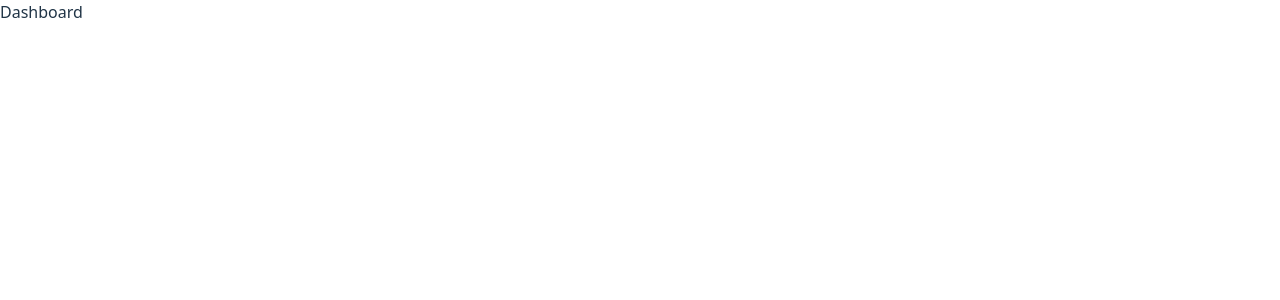
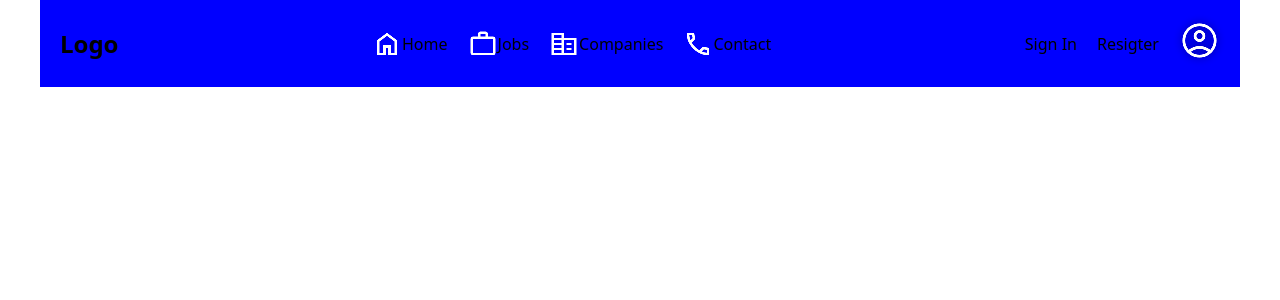
Before and after one commit to sivanantham1998/job_portal_frontend, a React (Vite) app: page /dashboard in a window 1280 px wide. Shown: the top 300 px of the page. Built offline with nearby package versions, Linux system fonts and the light colour scheme.

Commit message:
dashbord menu bar day 1

```diff
--- a/src/Dashboard/Dashboard.jsx
+++ b/src/Dashboard/Dashboard.jsx
@@ -1,5 +1,10 @@
 import React from "react";
+import Menubar from "../Menubar/Menubar";
 
 export default function Dashboard() {
-  return <div>Dashboard</div>;
+  return (
+    <div>
+      <Menubar />
+    </div>
+  );
 }
--- a/src/Header/MobileHeader.jsx
+++ b/src/Header/MobileHeader.jsx
@@ -13,6 +13,7 @@ import job_applied from "../assets/laptop_mobile.png";
 import logout from "../assets/logout_mobile.png";
 import search_mobile from "../assets/search_mobile.png";
 import { MainContent } from "./MainContent";
+import { Link } from "react-router-dom";
 export const MobileHeader = () => {
   let navLinks = [
     { logo: home, title: "Home" },
@@ -21,7 +22,7 @@ export const MobileHeader = () => {
     { logo: call, title: "Contact" },
   ];
   let options = [
-    { logo: dashboard, title: "Dashboard" },
+    { logo: dashboard, title: "Dashboard", path: "/dashboard" },
     { logo: profile, title: "Profile" },
     { logo: view_profile, title: "View Profile" },
     { logo: job_applied, title: "Job Applied" },
@@ -81,7 +82,9 @@ export const MobileHeader = () => {
               <ul className="multiple_options">
                 {options.map((item, index) => (
                   <li key={index}>
-                    <img src={item.logo} alt="" /> &nbsp; {item.title}
+                    <Link to={item.path}>
+                      <img src={item.logo} alt="" /> &nbsp; {item.title}
+                    </Link>
                   </li>
                 ))}
               </ul>
--- /dev/null
+++ b/src/Menubar/Menbar.css
@@ -0,0 +1,11 @@
+@media (max-width:768px) {
+    .main_nav ul{
+        display: none;
+    }
+
+
+}
+
+    .main_nav li{
+        color: black;
+    }
--- /dev/null
+++ b/src/Menubar/Menubar.jsx
@@ -0,0 +1,79 @@
+import React, { useState } from "react";
+import "./Menbar.css";
+import home from "../assets/home.png";
+import work from "../assets/work.png";
+import call from "../assets/call.png";
+import corporate from "../assets/corporate.png";
+import account from "../assets/account.png";
+import dashboard from "../assets/dashboard.png";
+import profile from "../assets/person.png";
+import view_profile from "../assets/id_card.png";
+import job_applied from "../assets/laptop.png";
+import logout from "../assets/logout.png";
+export default function Menubar() {
+  let [toggle, setToggle] = useState(false);
+
+  let navLinks = [
+    { logo: home, title: "Home" },
+    { logo: work, title: "Jobs" },
+    { logo: corporate, title: "Companies" },
+    { logo: call, title: "Contact" },
+  ];
+
+  let options = [
+    { logo: dashboard, title: "Dashboard" },
+    { logo: profile, title: "Profile" },
+    { logo: view_profile, title: "View Profile" },
+    { logo: job_applied, title: "Job Applied" },
+    { logo: logout, title: "Loguot" },
+  ];
+  let authendicate = ["Sign In", "Resigter"];
+
+  document.cookie =
+    "username=sivanantham; path=/; expires=Fri, 31 Dec 2025 23:59:59 GMT";
+
+  return (
+    <>
+      <header style={{ backgroundColor: "blue", color: "black" }}>
+        <div className="logo">
+          <h2>Logo</h2>
+        </div>
+        <nav className="main_nav">
+          <ul>
+            {navLinks.map((item, index) => (
+              <li key={index}>
+                <img src={item.logo} alt={item.title} />
+                {item.title}
+              </li>
+            ))}
+          </ul>
+        </nav>
+        <nav className="authendicate">
+          <div className="login">
+            {authendicate.map((item, index) => (
+              <p key={index}>{item}</p>
+            ))}
+          </div>
+          <div className="account_details">
+            <div className="account" onClick={() => setToggle(!toggle)}>
+              <img src={account} alt="account_cirlce" />
+            </div>
+            {toggle && true ? (
+              <section className="options fade-in">
+                <ul className="multiple_options">
+                  {options.map((item, index) => (
+                    <li key={index}>
+                      <img src={item.logo} alt="" /> &nbsp; {item.title}
+                    </li>
+                  ))}
+                </ul>
+              </section>
+            ) : (
+              ""
+            )}
+          </div>
+        </nav>
+      </header>
+    </>
+  );
+}
```
Also changed, not shown: src/assets/briefcase-solid.svg (added), src/assets/house-solid.svg (added).
